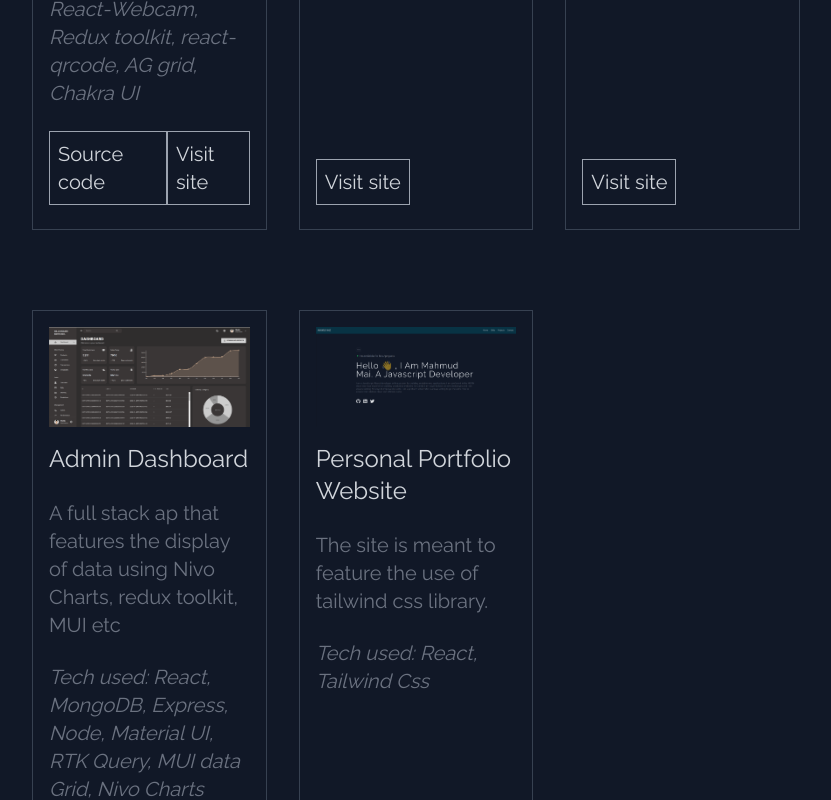
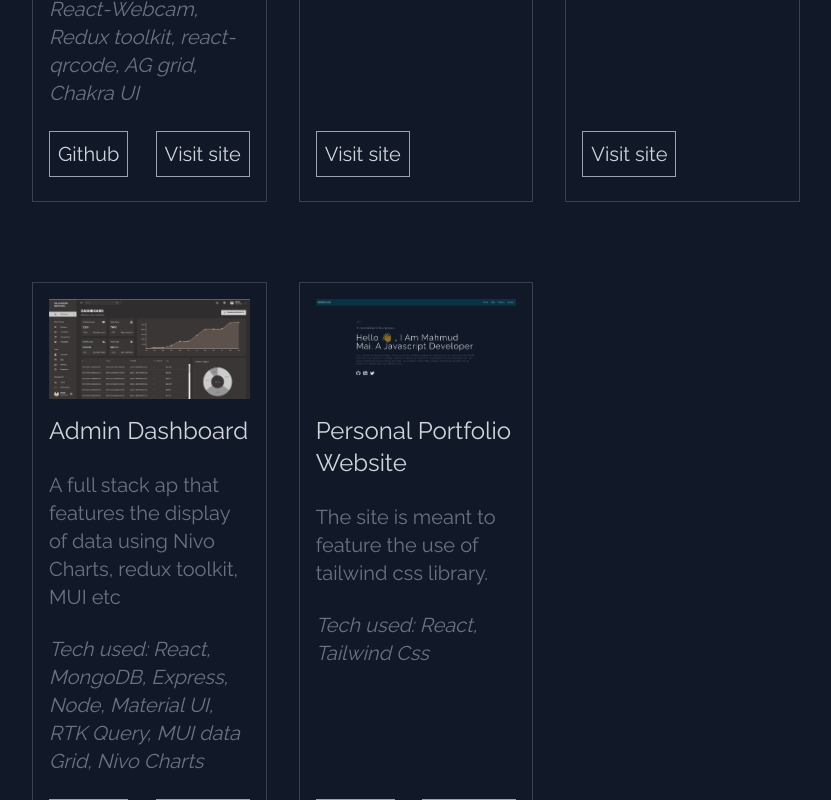
Before and after one commit to Mahmud-Mai/Mahmud-Mai, a React (Vite) app in the folder client/: page / in a window 1280 px wide. Shown: the part 3240-4040 px from the top of the page, without its empty margins (224-1055 px from the left). Built offline with nearby package versions, Linux system fonts and the light colour scheme.

Commit message:
Deploy to gh-pages

```diff
--- a/client/package.json
+++ b/client/package.json
@@ -1,5 +1,6 @@
 {
   "name": "client",
+  "homepage": "https://github.com/mahmud-mai/portfolio",
   "private": true,
   "version": "0.0.0",
   "type": "module",
@@ -24,6 +25,7 @@
     "eslint-plugin-react": "^7.32.2",
     "eslint-plugin-react-hooks": "^4.6.0",
     "eslint-plugin-react-refresh": "^0.4.1",
+    "gh-pages": "^5.0.0",
     "postcss": "^8.4.26",
     "tailwindcss": "^3.3.3",
     "vite": "^4.4.0"
--- a/client/src/components/Project/ProjectCardItem.jsx
+++ b/client/src/components/Project/ProjectCardItem.jsx
@@ -20,7 +20,7 @@ const ProjectCardItem = ({
         <p className="my-2 italic text-gray-500">Tech used: {techUsed}</p>
       </div>
       <div className="project_box-links">
-        {codeLink !== "#" && <a href={codeLink}>Source code</a>}
+        {codeLink !== "#" && <a href={codeLink}>Github</a>}
         <a href={siteLink}>Visit site</a>
       </div>
     </div>
```
Also changed, not shown: 1 other file (tests, documents, lock files or other folders).
